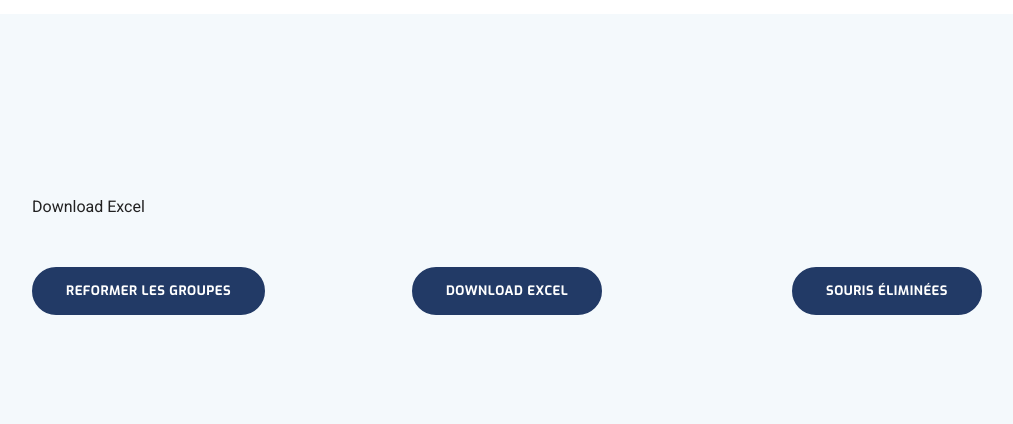
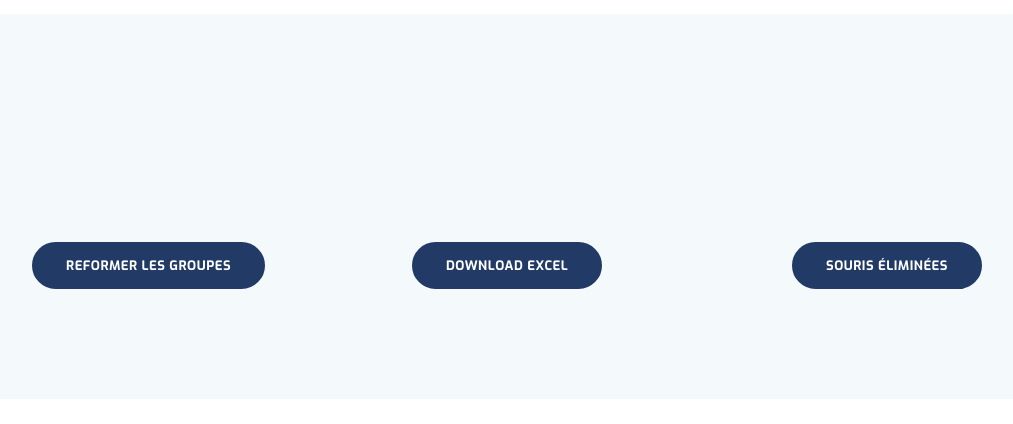
Before and after one commit to BlackRock2308/mouse-randomisation, a Django app: page /random_group/ in a window 1280 px wide. Shown: the part 299-723 px from the top of the page, without its empty margins (53-1066 px from the left). Run offline with Django 4.2, Linux system fonts and the light colour scheme; some libraries are stand-ins or nearby versions.

Commit message:
feat: export as excel

```diff
--- a/randomisation/templates/randomisation/generate_group.html
+++ b/randomisation/templates/randomisation/generate_group.html
@@ -100,8 +100,6 @@
 			</div>
 		</div> {% endcomment %}
 
-        <a href="{% url 'export_to_excel' %}">Download Excel</a>
-
 		<div class="row">
 			<div class="col-lg-4 col-md-6 col-sm-6">
 				<div class=" mb-4">
@@ -115,7 +113,7 @@
 				<div class=" mb-4">
 					<div class="icon d-flex align-items-center">
                         {% comment %} <a class="btn btn-main btn-round-full mt-5" href="{% url 'create_pdf' %}" target="_blank" type="submit" >Générer PDF</a> {% endcomment %}
-                        <a class="btn btn-main btn-round-full mt-5" href="{% url 'export_to_excel' %}?groups=true" target="_blank" type="submit" >Download Excel</a>
+                        <a class="btn btn-main btn-round-full mt-5" href="{% url 'export_to_excel' %}?groups=true"  type="submit" >Download Excel</a>
 					</div>
 
 				</div>
@@ -129,12 +127,6 @@
 
 				</div>
 			</div>
-
-
-
-
-
-
 
 		</div>
 	</div>
--- a/randomisation/views.py
+++ b/randomisation/views.py
@@ -460,7 +460,7 @@ def export_to_excel_view(request):
     df = pd.DataFrame(data)
 
     # Create an Excel writer object
-    excel_writer = pd.ExcelWriter('output_groot.xlsx', engine='openpyxl')
+    excel_writer = pd.ExcelWriter('randomisation.xlsx', engine='openpyxl')
     df.to_excel(excel_writer, index=False)
 
     # Access the openpyxl workbook and worksheet
@@ -477,15 +477,16 @@ def export_to_excel_view(request):
         cell.fill = header_fill
 
     # Save the Excel writer book
-    excel_writer.book.save('output_groot.xlsx')
+    excel_writer.book.save('randomisation.xlsx')
     excel_writer.close()
 
     # Read the Excel file into a binary format for the HTTP response
-    with open('output_groot.xlsx', 'rb') as excel_file:
+    with open('randomisation.xlsx', 'rb') as excel_file:
         response = HttpResponse(excel_file.read(), content_type='application/vnd.openxmlformats-officedocument.spreadsheetml.sheet')
-        response['Content-Disposition'] = 'attachment; filename=output_groot.xlsx'
+        response['Content-Disposition'] = 'attachment; filename=randomisation.xlsx'
 
-
+    # Delete the generated file after sending the response
+    os.remove('randomisation.xlsx')
 
     return response
 
--- a/version.txt
+++ b/version.txt
@@ -1 +1 @@
-1.2.1
+1.2.2
```
Also changed, not shown: db/db.sqlite3, 1 other file.
